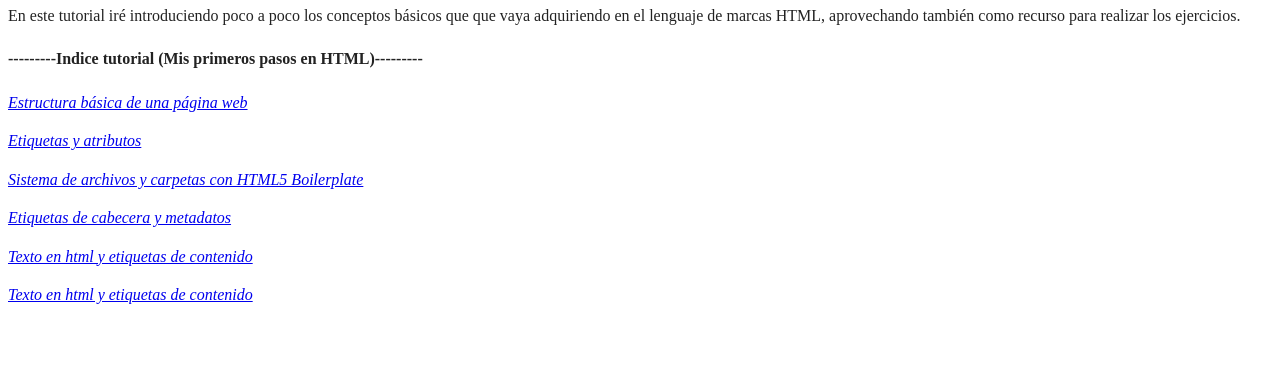
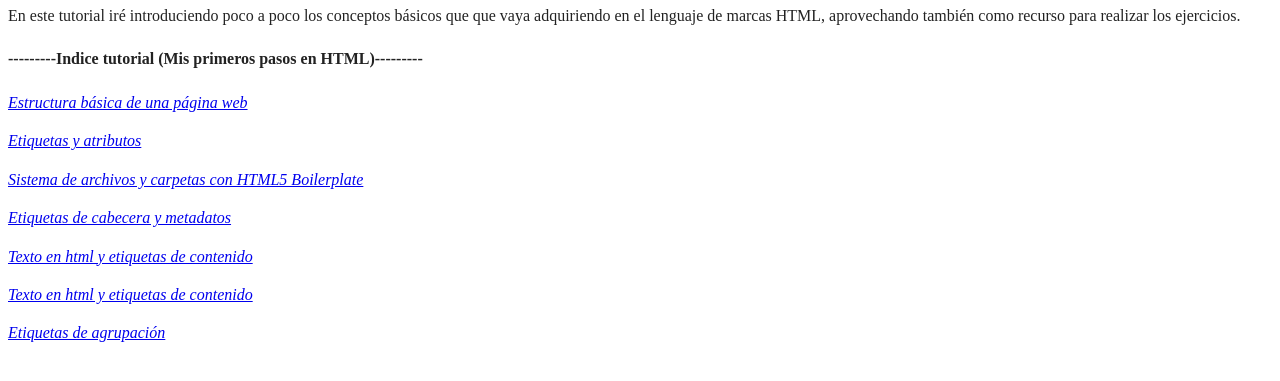
Before and after one commit to sierradevbegan/MiPrimerTutoHTML, a website: page index.html in a window 1280 px wide. Shown: the part 83-464 px from the top of the page. Drawn offline with Linux system fonts and the light colour scheme.

Commit message:
Modificando index añadiendo enlace

```diff
--- a/index.html
+++ b/index.html
@@ -44,6 +44,7 @@
   <p><em><a href="cabecera_metadatos.html">Etiquetas de cabecera y metadatos</a></em></p>
   <p><em><a href="texto_html.html">Texto en html y etiquetas de contenido</a></em></p>
   <p><em><a href="etiquetas_semanticas.html">Texto en html y etiquetas de contenido</a></em></p>
+  <p><em><a href="etiquetas_agrupacion.html">Etiquetas de agrupación</a></em></p>
 
 
 </body>
```
